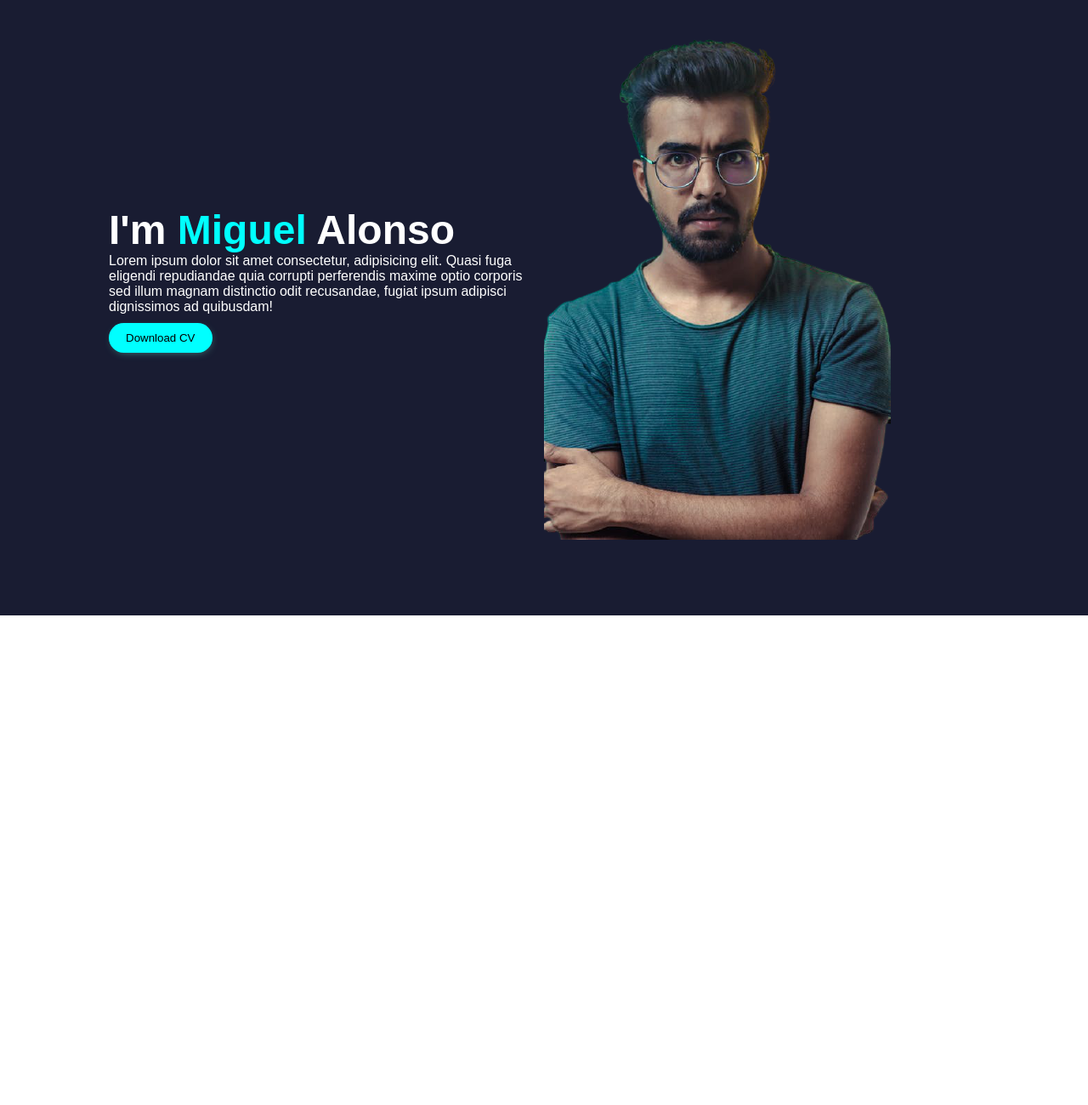
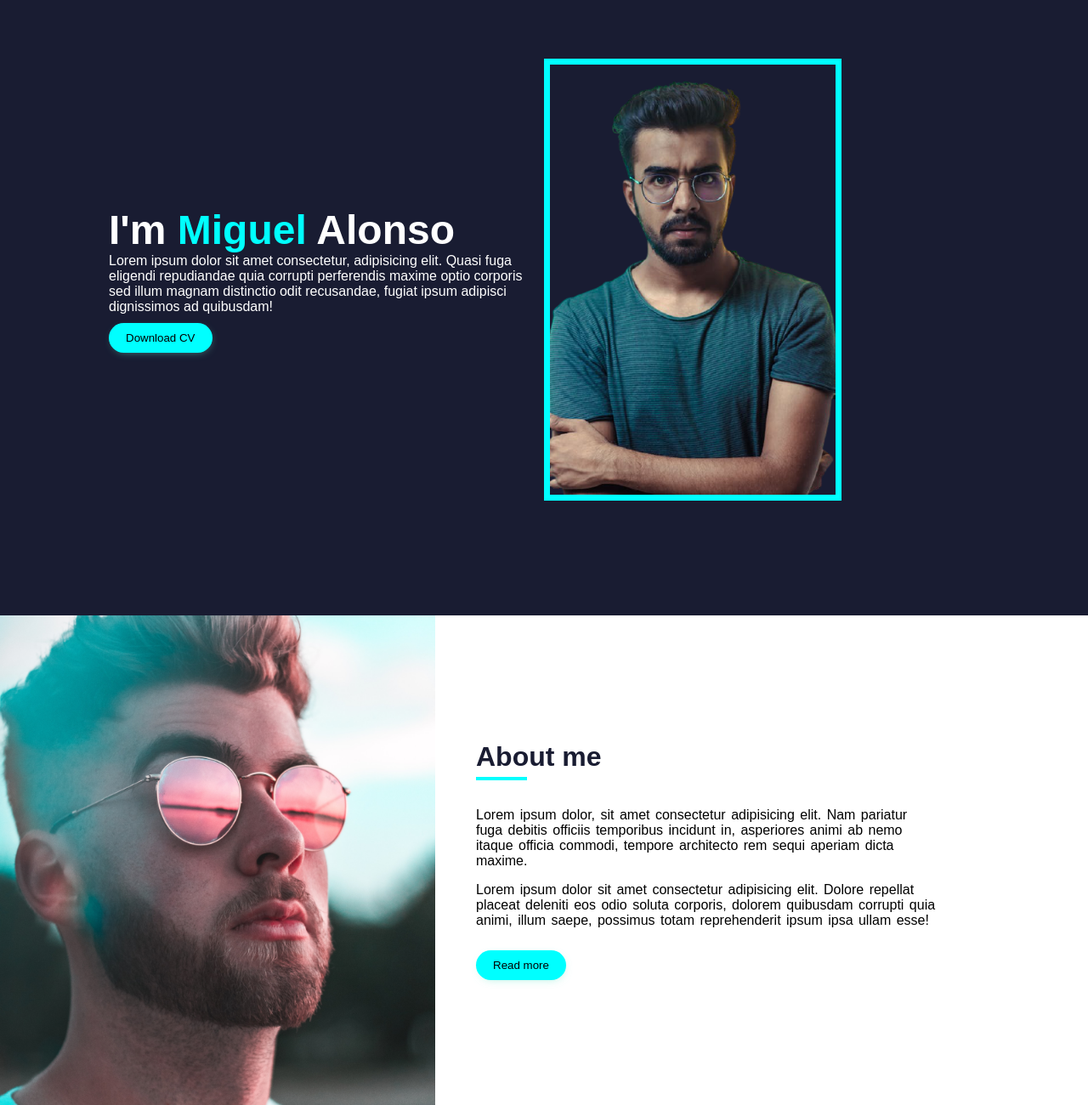
Before and after one commit to miguelalonsocoba/Portfolio, a plain HTML site: page index.html in a window 1280 px wide. Shown: the part 76-1376 px from the top of the page at 85% size. Before the commit the page ends 800 px from the top, so only its background shows below. Drawn offline with Linux system fonts and the light colour scheme.

Commit message:
Agregando sección de About me

```diff
--- a/css/styles.css
+++ b/css/styles.css
@@ -89,3 +89,46 @@ h1 span {
     background-color: #fff;
     box-shadow: none;
 }
+
+.main img {
+    width: 350px;
+    height: 520px;
+    border: 7px;
+    border-style: solid;
+    border-color: aqua;
+}
+
+.about {
+    display: grid;
+    grid-template-columns: repeat(10, 1fr);
+    width: 100vw;
+    align-items: center;
+}
+
+.about img {
+    width: 100%;
+    grid-column: 1/5;
+}
+
+.about-info {
+    grid-column: 5/10;
+    padding: 3em;
+}
+
+.about-info h2 {
+    font-size: 2em;
+    color: #191c32;
+}
+
+.divider {
+    height: 4px;
+    width: 60px;
+    background-color: aqua;
+    margin-top: 5px;
+    margin-bottom: 2em;
+}
+
+.about p {
+    margin-bottom: 1em;
+    word-spacing: 2px;
+}
--- a/index.html
+++ b/index.html
@@ -34,8 +34,18 @@
                         <button class="download-cv">Download CV</button>
                     </a>
                 </div>
-                <img src="./img/Profile_image.png">
+                <img src="./img/Profile_image.png" alt="Profile image">
             </main>
+        </div>
+        <div class="about">
+            <img src="./img/about.png" alt="about image">
+            <div class="about-info">
+                <h2>About me</h2>
+                <div class="divider"></div>
+                <p>Lorem ipsum dolor, sit amet consectetur adipisicing elit. Nam pariatur fuga debitis officiis temporibus incidunt in, asperiores animi ab nemo itaque officia commodi, tempore architecto rem sequi aperiam dicta maxime.</p>
+                <p>Lorem ipsum dolor sit amet consectetur adipisicing elit. Dolore repellat placeat deleniti eos odio soluta corporis, dolorem quibusdam corrupti quia animi, illum saepe, possimus totam reprehenderit ipsum ipsa ullam esse!</p>
+                <button class="download-cv">Read more</button>
+            </div>
         </div>
     </body>
 </html>
```
Also changed, not shown: img/about.png (added).
